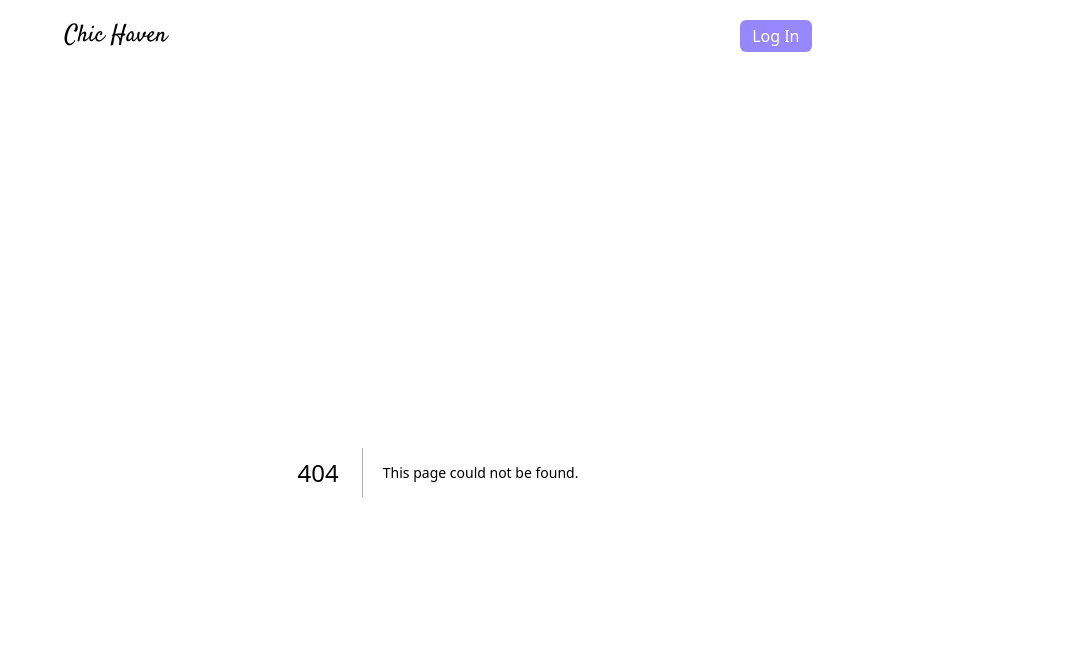
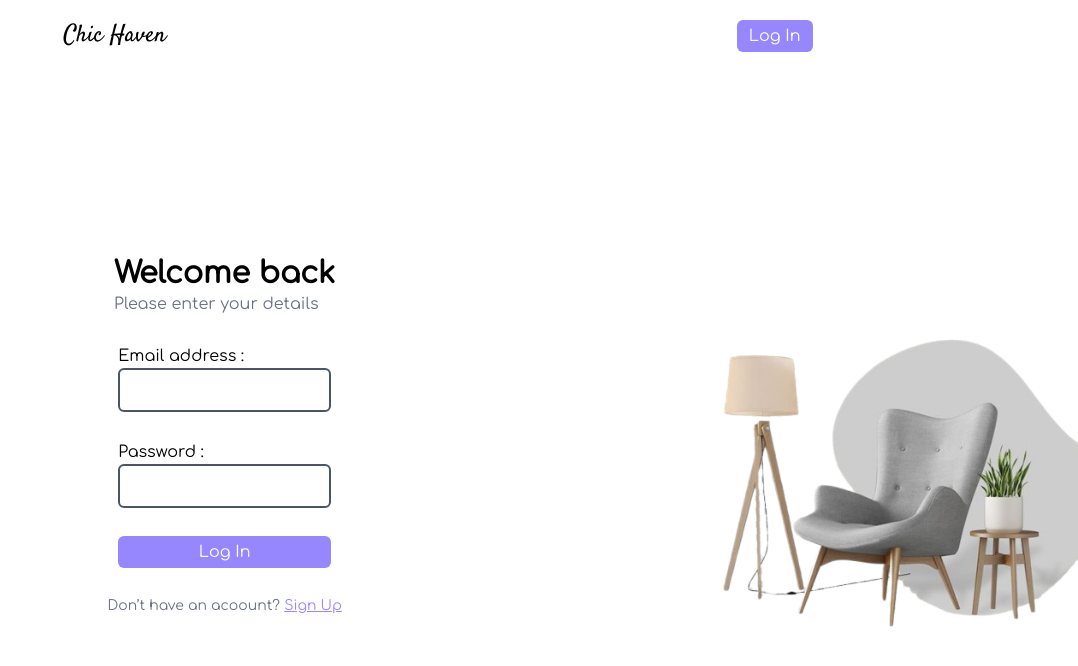
Before and after one commit to AnasAttoum/chic_haven, a Next.js app: page /login in a window 1280 px wide. Before the commit this address had no page. Shown: the top 666 px of the page, without its empty margins (202-1280 px from the left). Built offline with nearby package versions, Linux system fonts and the light colour scheme.

Commit message:
LogIn Page

```diff
--- /dev/null
+++ b/app/(auth)/login/page.tsx
@@ -0,0 +1,48 @@
+import Image from "next/image";
+import Link from "next/link";
+
+export default function Login() {
+  return (
+    <div className="flex justify-between items-center h-full">
+      <div className="flex flex-col items-center justify-evenly gap-7 w-full lg:w-2/3 p-3">
+        <div>
+          <div className="text-3xl font-extrabold">Welcome back</div>
+          <div className="text-gray-500">Please enter your details</div>
+        </div>
+
+        <form className="flex flex-col gap-7">
+          <div className="flex flex-col">
+            <label htmlFor="email">Email address :</label>
+            <input id="email" type="text" className="input" required />
+          </div>
+
+          <div className="flex flex-col">
+            <label htmlFor="password">Password :</label>
+            <input id="password" type="password" className="input" required />
+          </div>
+
+          <button type="submit" className="btn">
+            Log In
+          </button>
+        </form>
+
+        <div className="text-sm text-gray-500">
+          Don’t have an acoount?{" "}
+          <Link href={"/signup"} className="text-[--primary] underline">
+            Sign Up
+          </Link>
+        </div>
+      </div>
+
+      <div className="hidden lg:inline-block w-1/3">
+        <Image
+          src={"/images/joinUs.png"}
+          layout="responsive"
+          width={700}
+          height={475}
+          alt="Chic Haven"
+        />
+      </div>
+    </div>
+  );
+}
--- a/app/globals.css
+++ b/app/globals.css
@@ -11,3 +11,7 @@
 .btn{
   @apply bg-[--primary] text-white px-3 py-1 rounded-md cursor-pointer transition-all hover:bg-[--hover]
 }
+
+.input{
+  @apply border-2 w-full border-gray-600 p-2 rounded-md focus:border-2 focus:border-[--hover] focus:outline-none
+}
--- a/app/layout.tsx
+++ b/app/layout.tsx
@@ -1,6 +1,7 @@
 import type { Metadata } from "next";
 import "./globals.css";
 import Header from "@/components/Header";
+import { comfortaa } from "./ui/fonts";
 
 
 export const metadata: Metadata = {
@@ -20,11 +21,9 @@ export default function RootLayout({
 }>) {
   return (
     <html lang="en">
-      <body
-        className={` antialiased`}
-      >
-        <Header/>
-        {children}
+      <body className={`${comfortaa.className} antialiased`}>
+        <Header />
+        <div style={{height:'calc(100vh - 72px)'}}>{children}</div>
       </body>
     </html>
   );
--- a/app/ui/fonts.ts
+++ b/app/ui/fonts.ts
@@ -1,3 +1,4 @@
-import { Satisfy } from "next/font/google";
+import { Comfortaa, Satisfy } from "next/font/google";
 
 export const satisfy = Satisfy({ subsets: ["latin"],weight:'400' });
+export const comfortaa = Comfortaa({ subsets: ["latin"], weight: "400" });
--- a/components/Header.tsx
+++ b/components/Header.tsx
@@ -11,9 +11,9 @@ export default function Header() {
 
   return (
     <div className="flex justify-around items-center gap-10 py-5">
-      <div className={`${satisfy.className} antialiased text-2xl`}>
+      <Link href={'/'} className={`${satisfy.className} antialiased text-2xl`}>
         Chic Haven
-      </div>
+      </Link>
 
       <div className="flex justify-center gap-5">
         {auth ? (
@@ -30,9 +30,9 @@ export default function Header() {
           })
         ) : (
           <>
-            <div className="btn">
+            <Link href={'/login'} className="btn">
               Log In
-            </div>
+            </Link>
           </>
         )}
       </div>
```
Also changed, not shown: public/images/joinUs.png (added).
